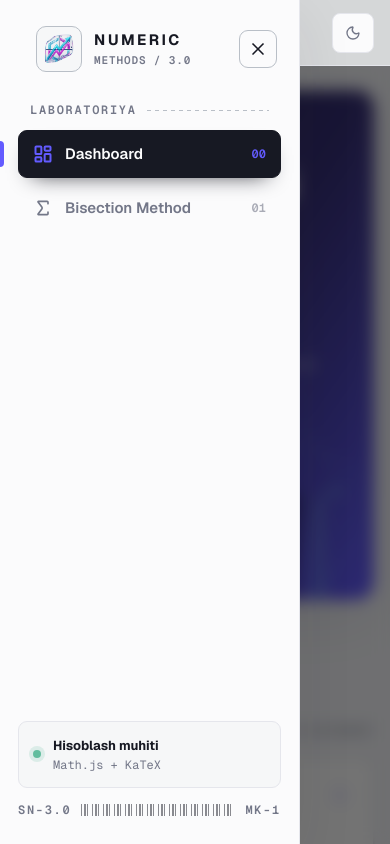
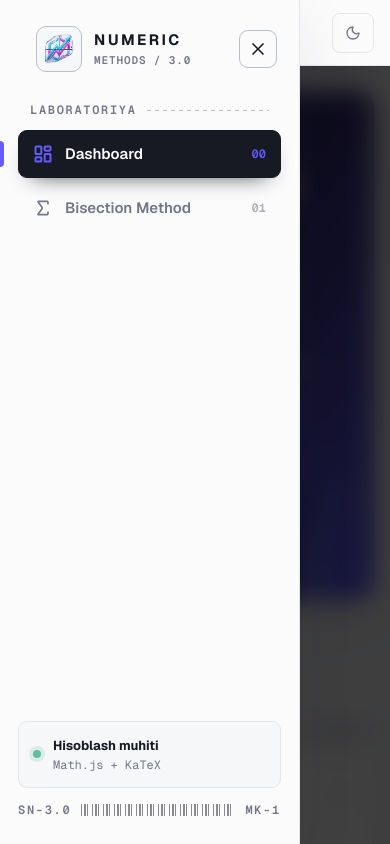
Before and after one commit to hexjasur/numeric-methods, a Next.js app: page / in a window 390 px wide. Both pictures are taken after a click on the button 37 px from the left and 32 px from the top of the page. Shown: the top 844 px of the page. Built offline with nearby package versions, Linux system fonts and the light colour scheme.

Commit message:
fix: improve mobile menu backdrop and header contrast

```diff
--- a/components/app-shell.tsx
+++ b/components/app-shell.tsx
@@ -26,7 +26,7 @@ export function AppShell({ children }: Readonly<{ children: React.ReactNode }>)
   }, [mobileOpen]);
 
   return <div className="flex min-h-screen bg-[var(--bg)] font-sans text-[var(--ink)]">
-    <aside className={`fixed inset-y-0 left-0 z-30 flex w-[272px] flex-col overflow-hidden border-r border-[var(--line)] bg-[var(--panel)] px-[18px] py-[26px] transition-transform duration-200 max-[900px]:w-[min(300px,86vw)] max-[900px]:shadow-[var(--shadow)] ${mobileOpen ? 'translate-x-0' : 'max-[900px]:-translate-x-full'}`} aria-label="Asosiy navigatsiya">
+    <aside className={`fixed inset-y-0 left-0 z-30 flex w-[272px] flex-col overflow-hidden border-r border-[var(--line)] bg-[var(--panel)] px-[18px] py-[26px] opacity-100 transition-transform duration-200 max-[900px]:w-[min(300px,86vw)] max-[900px]:shadow-[var(--shadow)] ${mobileOpen ? 'translate-x-0' : 'max-[900px]:-translate-x-full'}`} aria-label="Asosiy navigatsiya">
       <div className="relative z-10 flex items-center justify-between px-1 pb-[30px] pl-[18px]">
         <Link href="/" className="flex items-center gap-3" aria-label="Numeric Methods bosh sahifasi"><span className="grid h-[46px] w-[46px] place-items-center rounded-[10px] border border-[var(--line-2)] bg-[var(--bg-2)]"><Image src={logo} width={34} height={34} alt="Numeric Methods" className="object-contain" /></span><span className="flex flex-col leading-none"><strong className="text-[15px] tracking-[.16em]">NUMERIC</strong><small className="mt-2 font-mono text-[11px] font-semibold tracking-[.08em] text-[var(--muted)]">METHODS / 3.0</small></span></Link>
         <button className="hidden place-items-center rounded-[9px] border border-[var(--line-2)] bg-[var(--panel)] p-2 text-[var(--ink)] transition hover:border-[var(--brand)] hover:text-[var(--brand)] max-[900px]:grid" onClick={() => setMobileOpen(false)} aria-label="Menyuni yopish"><X size={20} /></button>
@@ -37,9 +37,9 @@ export function AppShell({ children }: Readonly<{ children: React.ReactNode }>)
       </nav>
       <div className="relative z-10 mt-auto grid gap-3.5"><div className="flex items-center gap-3 rounded-[9px] border border-[var(--line)] bg-[var(--bg-2)] p-3.5"><span className="h-2 w-2 shrink-0 animate-pulse rounded-full bg-[var(--ok)] shadow-[0_0_0_4px_color-mix(in_srgb,var(--ok)_18%,transparent)]" /><div><strong className="block text-[13px]">Hisoblash muhiti</strong><small className="mt-0.5 block font-mono text-xs text-[var(--muted)]">Math.js + KaTeX</small></div></div><div className="flex items-center gap-2.5 font-mono text-xs font-semibold tracking-[.14em] text-[var(--muted)]"><span>SN-3.0</span><i className="h-3 flex-1 bg-[repeating-linear-gradient(90deg,var(--ink)_0_1px,transparent_1px_3px,var(--ink)_3px_5px,transparent_5px_6px,var(--ink)_6px_7px,transparent_7px_11px)] opacity-50" /><span>MK-1</span></div></div>
     </aside>
-    {mobileOpen && <button className="fixed inset-0 z-20 cursor-pointer border-0 bg-black/55 backdrop-blur-sm min-[901px]:hidden" onClick={() => setMobileOpen(false)} aria-label="Menyuni yopish" />}
+    {mobileOpen && <button className="fixed inset-0 z-20 cursor-pointer border-0 bg-black/75 backdrop-blur-md min-[901px]:hidden" onClick={() => setMobileOpen(false)} aria-label="Menyuni yopish" />}
     <div className="ml-[272px] flex min-h-screen min-w-0 w-[calc(100%-272px)] flex-1 flex-col max-[900px]:ml-0 max-[900px]:w-full">
-      <header className="sticky top-0 z-20 flex h-[76px] items-center justify-between border-b border-[var(--line)] bg-[var(--head-bg)] px-[clamp(22px,5vw,70px)] backdrop-blur-md max-[620px]:h-[66px] max-[620px]:px-4"><div className="flex items-center gap-3.5"><button className="hidden place-items-center rounded-[9px] border border-[var(--line-2)] bg-[var(--panel)] p-2.5 text-[var(--ink)] transition hover:border-[var(--brand)] hover:text-[var(--brand)] max-[900px]:grid" onClick={() => setMobileOpen(true)} aria-label="Menyuni ochish"><Menu size={20} /></button><div className="flex items-center gap-2.5 text-sm text-[var(--muted)] max-[620px]:text-xs"><span className="max-[620px]:hidden">Numeric Methods</span><b className="text-[var(--line-2)] max-[620px]:hidden">/</b><strong className="font-semibold text-[var(--ink)]">{pageTitle}</strong></div></div><div className="flex items-center gap-[18px]"><span className="flex items-center gap-2.5 rounded-full border border-[var(--line)] bg-[var(--panel)] px-3 py-1.5 font-mono text-xs font-semibold tracking-wide text-[var(--muted)] max-[900px]:hidden"><i className="h-2 w-2 animate-pulse rounded-full bg-[var(--ok)]" /> Online</span><ThemeToggle /></div></header>
+      <header className="sticky top-0 z-20 flex h-[76px] items-center justify-between border-b border-[var(--line)] bg-[var(--panel)] px-[clamp(22px,5vw,70px)] shadow-[0_8px_24px_-20px_var(--ink)] max-[620px]:h-[66px] max-[620px]:px-4"><div className="flex items-center gap-3.5"><button className="hidden place-items-center rounded-[9px] border border-[var(--line-2)] bg-[var(--panel)] p-2.5 text-[var(--ink)] transition hover:border-[var(--brand)] hover:text-[var(--brand)] max-[900px]:grid" onClick={() => setMobileOpen(true)} aria-label="Menyuni ochish"><Menu size={20} /></button><div className="flex items-center gap-2.5 text-sm text-[var(--muted)] max-[620px]:text-xs"><span className="max-[620px]:hidden">Numeric Methods</span><b className="text-[var(--line-2)] max-[620px]:hidden">/</b><strong className="font-semibold text-[var(--ink)]">{pageTitle}</strong></div></div><div className="flex items-center gap-[18px]"><span className="flex items-center gap-2.5 rounded-full border border-[var(--line)] bg-[var(--panel)] px-3 py-1.5 font-mono text-xs font-semibold tracking-wide text-[var(--ink-2)] max-[900px]:hidden"><i className="h-2 w-2 animate-pulse rounded-full bg-[var(--ok)]" /> Online</span><ThemeToggle /></div></header>
       <main className="mx-auto w-full max-w-[1420px] flex-1 px-[clamp(22px,5vw,70px)] py-[clamp(28px,5vw,68px)] max-[620px]:px-4 max-[620px]:py-6">{children}</main>
     </div>
   </div>;
```
